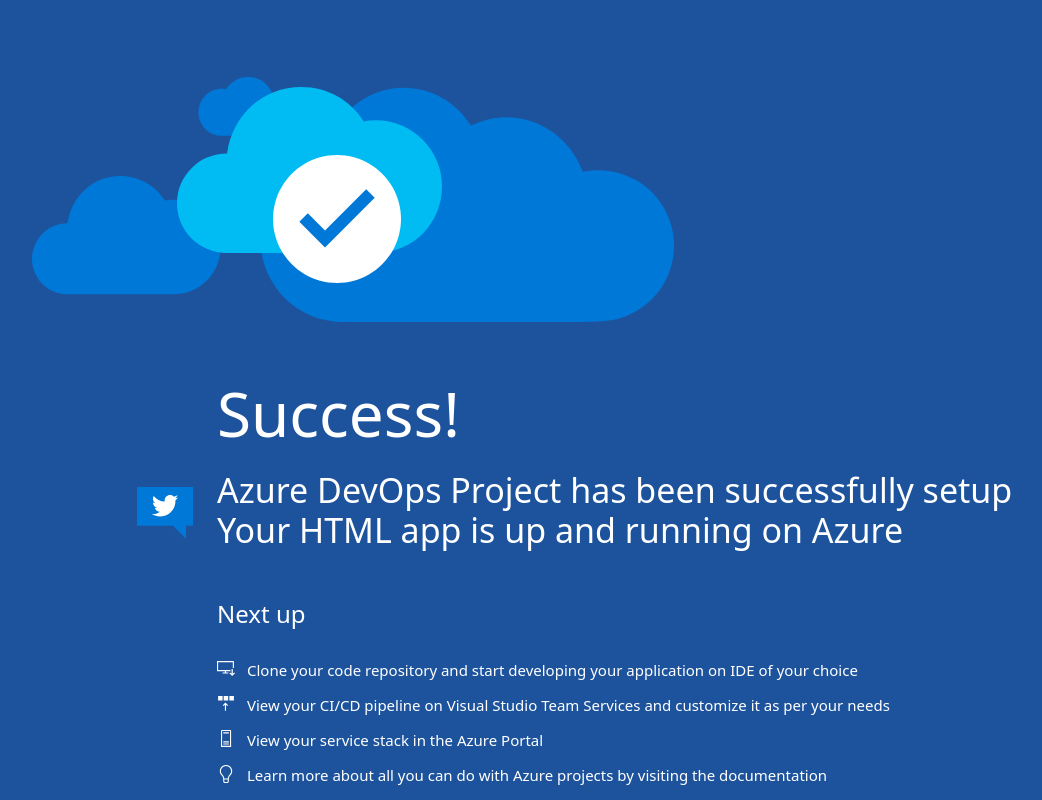
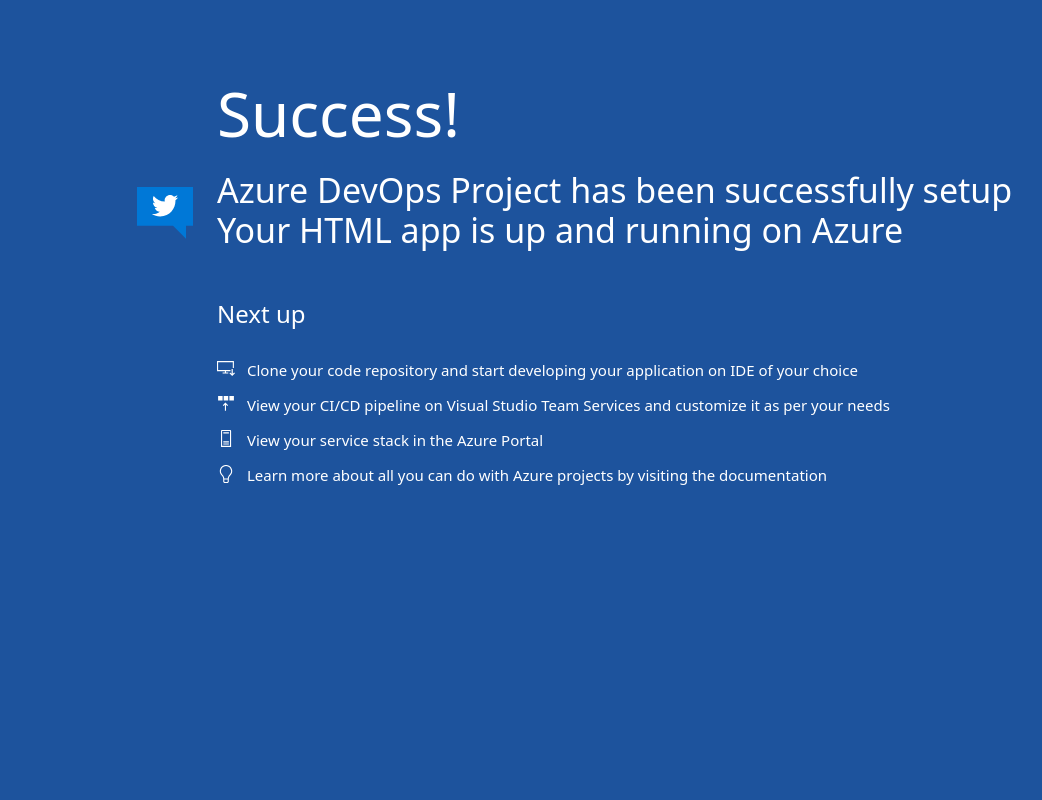
Before and after one commit to dentcurecolosseum/ca3, a plain HTML site: page index.html in a window 1280 px wide. Shown: the whole page, without its empty margins (8-1050 px from the left). Drawn offline with Linux system fonts and the light colour scheme; a web font is replaced by a local one.

Commit message:
Update index.html

```diff
--- a/index.html
+++ b/index.html
@@ -8,9 +8,7 @@
 
 <body>
     <div class="main-container">
-        <div class="cloud-image">
-            <img src="img/successCloudNew.svg" />
-        </div>
+
         <div class="content">
             <div class="tweet-container">
             <a href="http://twitter.com/intent/tweet/?text=I%20just%20created%20a%20new%20HTML%20website%20on%20Azure%20using%20Azure%20DevOps%20Project&hashtags=AzureDevOpsProject%2CVSTS%20%40Azure%20%40VSTS">
```
